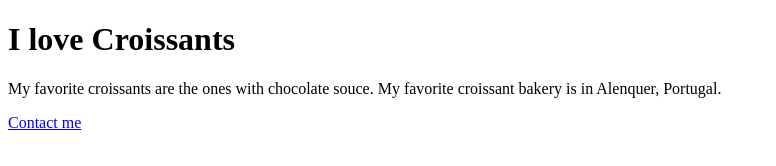
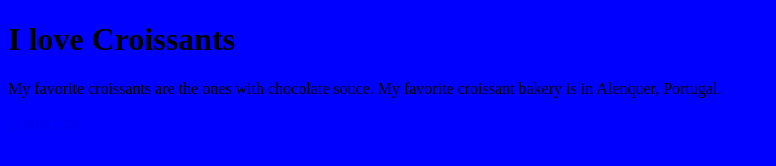
Before and after one commit to reis-raquel/croissant, a plain HTML site: page index.html in a window 1280 px wide. Shown: the whole page, without its empty margins (0-776 px from the left). Drawn offline with Linux system fonts and the light colour scheme.

Commit message:
css files and basic css changes

```diff
--- a/index.html
+++ b/index.html
@@ -3,9 +3,12 @@
 <head>
     <meta charset="UTF-8">
     <meta name="viewport" content="width=device-width, initial-scale=1.0">
+    <link rel="stylesheet" href="style\styles.css">
+
+
     <title>Home Page</title>
 </head>
-<body>
+<body class="index-page">
     <h1> I love Croissants</h1>
 
 
--- a/style/styles.css
+++ b/style/styles.css
@@ -0,0 +1,8 @@
+.index-page{
+    background-color:blue ;
+}
+
+
+h3 { text-align: center;}
+
+a {text-align: center;}
```
Also changed, not shown: contact.html (+5 -0 lines), photo.html (+5 -2 lines).
